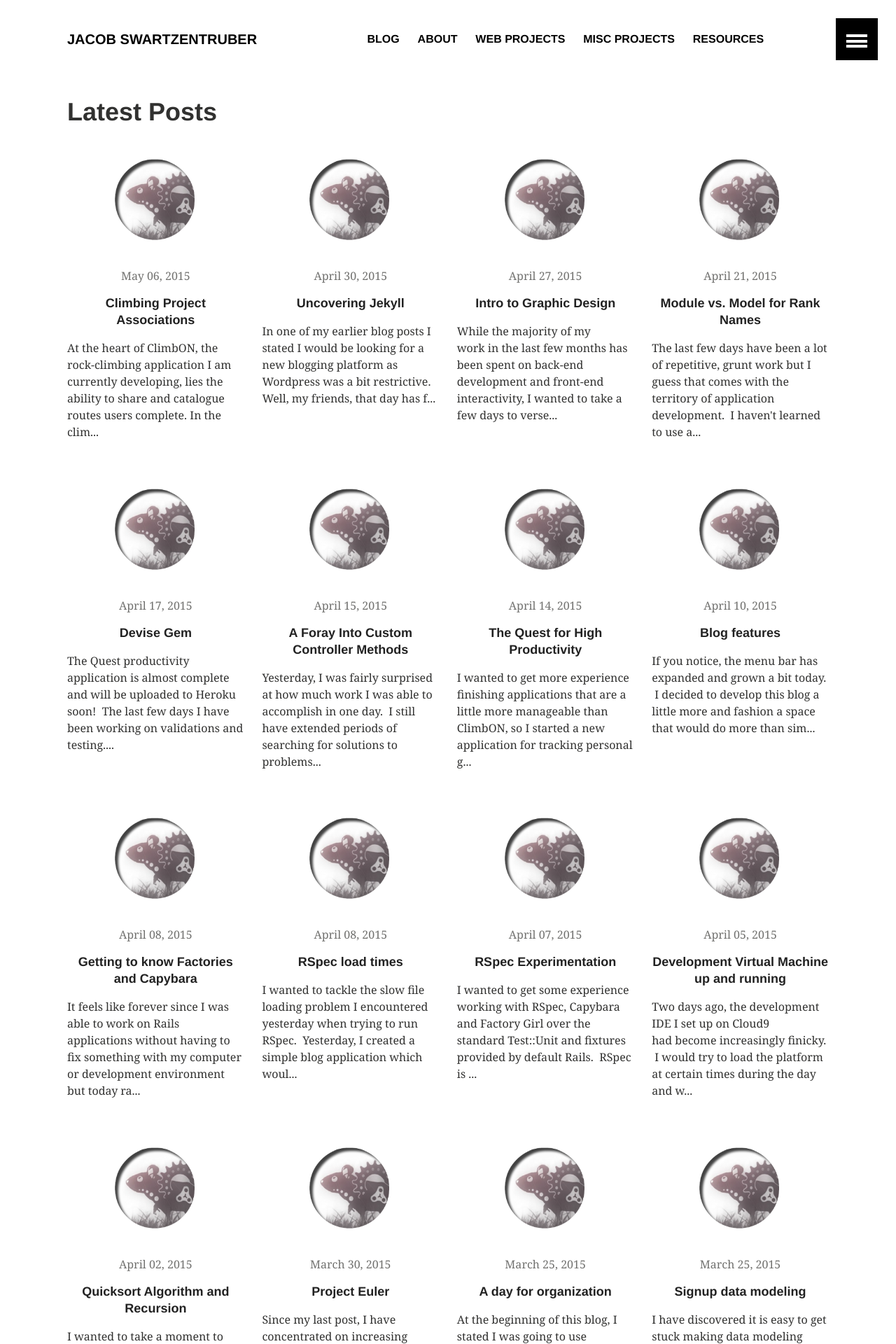
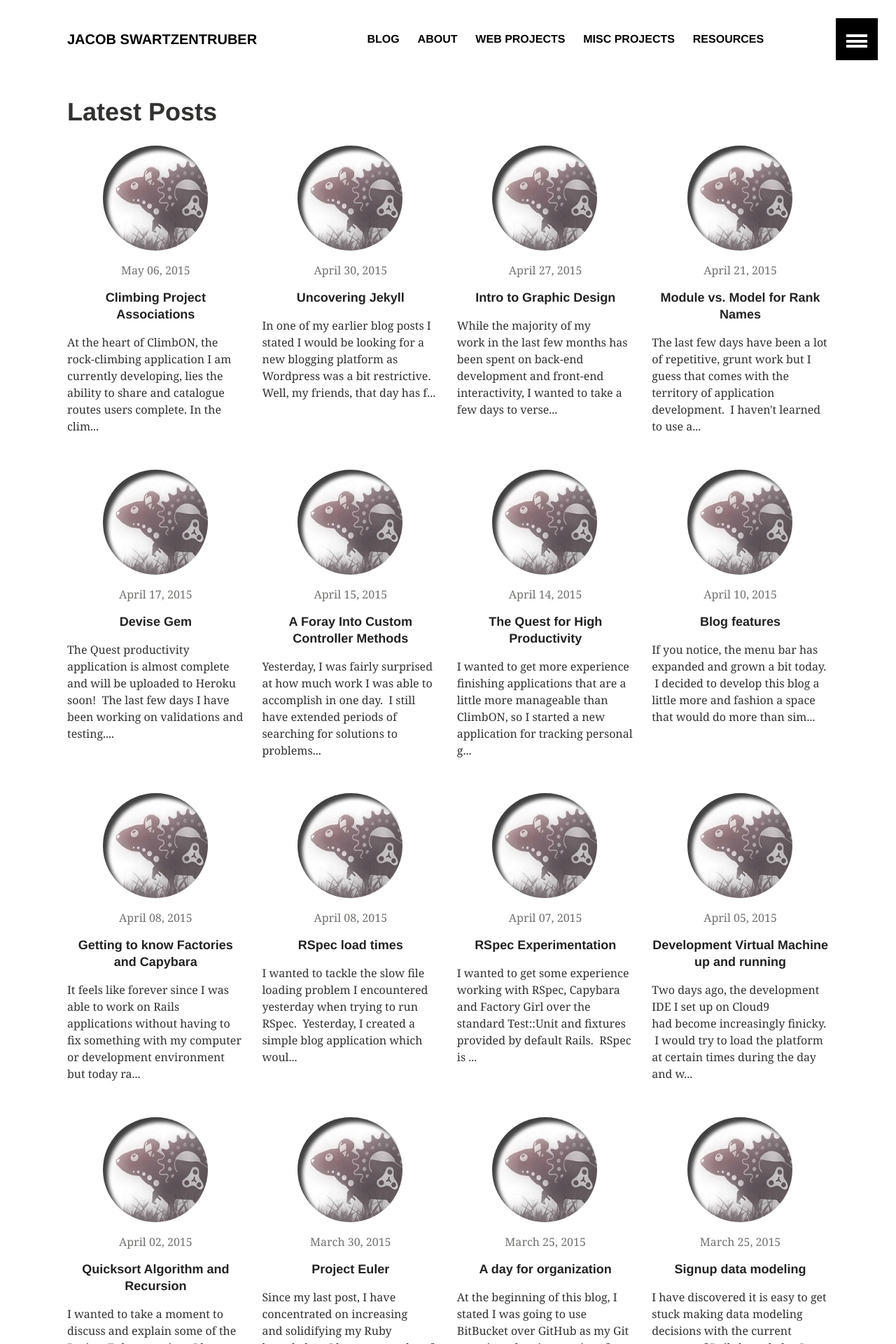
Before and after one commit to jacobswartzentruber/old-jekyll-portfolio, a Jekyll site: the page built from index.md, in a window 1280 px wide. Shown: the top 1920 px of the page at 70% size. Built offline with Jekyll 4.4.1, drawn with Linux system fonts in a browser that asks for light colours.

Commit message:
Teaser images are now inset and formatted according to CSS rules as opposed to changing every picture.

```diff
--- a/_config.yml
+++ b/_config.yml
@@ -3,7 +3,7 @@
 title: Jacob Swartzentruber
 description: Navigating the wild waters of web app development
 logo: logo-large.png # 120x120 px default image used for Twitter summary card
-teaser: inset-default-teaser.png
+teaser: default-teaser2.jpg
 locale:
 #url: http://localhost:4000
 
--- a/_includes/post-grid.html
+++ b/_includes/post-grid.html
@@ -1,5 +1,5 @@
 <article class="tile" itemscope itemtype="http://schema.org/Article">
-  <a href="{{ site.url }}{{ post.url }}" title="{{ post.title }}" class="post-teaser">{% if post.image.teaser %}<img src="{{ site.url }}/images/{{ post.image.teaser }}" alt="teaser" itemprop="image">
+  <a href="{{ site.url }}{{ post.url }}" title="{{ post.title }}" class="post-teaser">{% if post.image.teaser %}<img src="{{ site.url }}/images/{{ post.image.teaser }}" align="middle" alt="teaser" itemprop="image">
     {% else %}<img src="{{ site.url }}/images/{{ site.teaser }}" alt="teaser" itemprop="image">{% endif %}</a>
   {% if post.date %}<p class="entry-date date published center"><time datetime="{{ post.date | date: "%Y-%m-%d" }}" itemprop="datePublished">{{ post.date | date: "%B %d, %Y" }}</time></p>{% endif %}
   <h2 class="post-title center" itemprop="name"><a href="{{ site.url }}{{ post.url }}">{{ post.title }}</a></h2>
--- a/_sass/_tiles.scss
+++ b/_sass/_tiles.scss
@@ -25,9 +25,17 @@
   .post-teaser {
     position: relative;
     display: block;
+    width: 60%;
+    margin-right: auto;
+    margin-left: auto;
+    img{
+      border-radius: 100%;
+    }
     &:after {
       content: '';
       position: absolute;
+      border-radius: 100%;
+      box-shadow: inset 7px 7px 5px 0px rgba(0,0,0,0.75);
       width: 100%;
       height: 100%;
       top: 0;
```
Also changed, not shown: README.md, images/default-teaser2.jpg (added).
